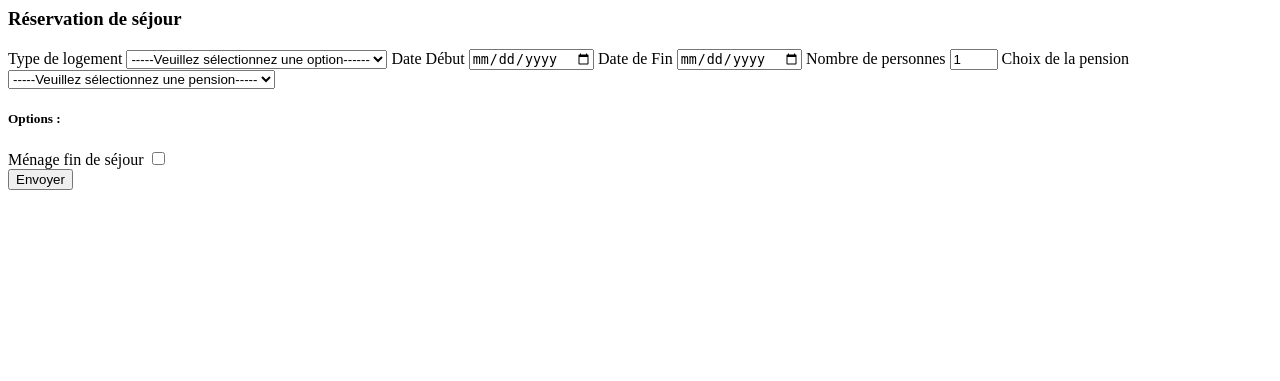
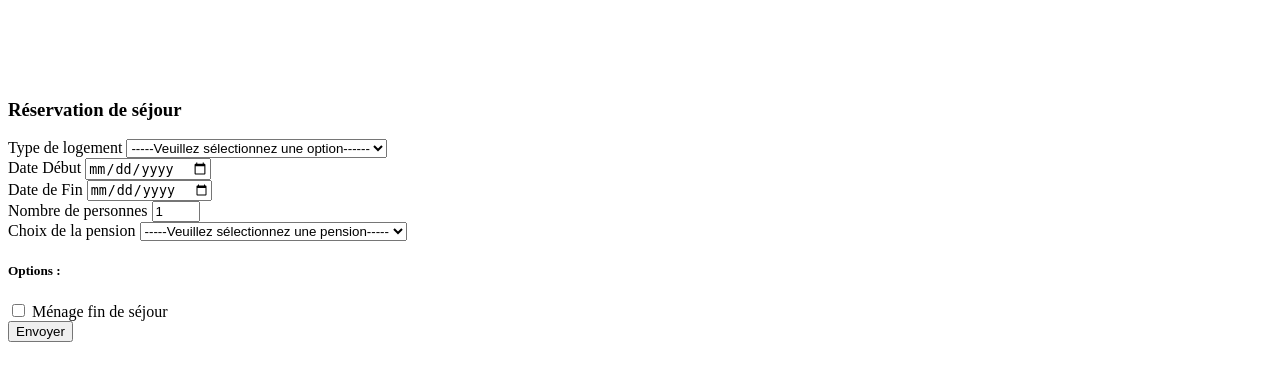
Before and after one commit to DaSilvaRemi/HolidayBookWebSite, a CodeIgniter 4 app: the page made by app/Views/form/book.php in a window 1280 px wide. Shown: the top 381 px of the page. Run offline with PHP 8.4 and a stand-in for CodeIgniter, Linux system fonts and the light colour scheme; the template is opened without the code that fills it, so the values that code supplies are empty; some libraries are stand-ins or nearby versions.

Commit message:
Ajouts Bootstrap

```diff
--- a/app/Controllers/CreateUser.php
+++ b/app/Controllers/CreateUser.php
@@ -22,11 +22,6 @@ class CreateUser extends Controller{
     */
     public function index(){
         helper('form');
-        helper('html');
-
-        echo link_tag('css/nav.css');
-        echo link_tag('css/stylepp.css');
-        echo link_tag('css/form.css');
 
         if (!$this->validate(['nom' => 'required|min_length[3]|max_length[60]',
             'prenom' => 'required|min_length[3]|max_length[60]',
--- a/app/Controllers/PageAdmin.php
+++ b/app/Controllers/PageAdmin.php
@@ -24,14 +24,13 @@ class PageAdmin extends Controller{
     */
     public function index() {
         helper('form');
-        helper('html');
         Session::startSession();
         if(!Session::verifySession() || Session::getSessionData('idUser') != 1){
             return redirect()->to(site_url('PageUser'));
         }
 
         $SiteReservationModel = new \App\Models\SiteReservationModel;
-        echo view('template/header');
+        echo view('template/header', ['iduser' => Session::getSessionData('idUser')]);
         echo view("form/pageadmin",['tabReservation' => $SiteReservationModel->getLesReservations()]);
         echo view('template/footer');
     }
--- a/app/Controllers/PageUser.php
+++ b/app/Controllers/PageUser.php
@@ -24,7 +24,6 @@ class PageUser extends Controller{
     */
     public function index() {
         helper('form');
-        helper('html');
 
         Session::startSession();
         if(!Session::verifySession()){
@@ -35,7 +34,7 @@ class PageUser extends Controller{
         if(!empty($this->request->getPost('idReservation'))){
             $SiteReservationModel->updateisValide($this->request->getPost('idReservation'), "Annuler");
         }
-            echo view('template/header');
+            echo view('template/header', ['iduser' => Session::getSessionData('idUser')]);
             echo view("form/pageuser",['tabReservation' => $SiteReservationModel->getLesReservations()]);
             echo view('template/footer');
     }
--- a/app/Views/form/book.php
+++ b/app/Views/form/book.php
@@ -2,12 +2,14 @@
     <title>Réservation de séjour</title>
 </head>
 <body>
-    <section class="formulaire">
+    <br/><br/><br/><br/>
+    <div class="container">
     <?= form_open('BookForm'); ?>
     <h3>Réservation de séjour</h3>
 
+    <div class="form-group">
     <label for="typelogement">Type de logement</label>
-    <select name="typelogement">
+    <select name="typelogement" class="form-control">
         <option value="">-----Veuillez sélectionnez une option------</option>
         <?php
         if(isset($data)){
@@ -16,36 +18,50 @@
             }
         }
  ?>
+    </select>
+    </div>
 
-    </select>
+    <div class="form-group">
+    <label for="datedebut">Date Début</label>
+    <input type="date" name="datedebut" min="2020-11-07" size="50" step="7" class="form-control"/>
+    </div>
 
-    <label for="datedebut">Date Début</label>
-    <input type="date" name="datedebut" min="2020-11-07" size="50" step="7"/>
+    <div class="form-group">
+    <label for="datefin">Date de Fin</label>
+    <input type="date" name="datefin" min="2020-11-07" size="50" step="7" class="form-control"/>
+    </div>
 
-    <label for="datefin">Date de Fin</label>
-    <input type="date" name="datefin" min="2020-11-07" size="50" step="7"/>
+    <div class="form-group">
+    <label for="nbpersonne">Nombre de personnes</label>
+    <input type="number" name="nbpersonne" min="1" max="4" value="1" size="50"  class="form-control"/>
+    </div>
 
-    <label for="nbpersonne">Nombre de personnes</label>
-    <input type="number" name="nbpersonne" min="1" max="4" value="1" size="50" />
-
+    <div class="form-group">
     <label for="pension">Choix de la pension</label>
-    <select name="pension">
+    <select name="pension" class="form-control">
         <option value="">-----Veuillez sélectionnez une pension-----</option>
         <option value="pensioncomplete">pension complète</option>
         <option value="demipension">demi-pension</option>
     </select>
+    </div>
 
     <h5>Options :</h5>
 
-    <label for="menage">Ménage fin de séjour</label>
-    <input type="checkbox" name="menage" value="menage">
+    <div class="form-check">
+    <label for="menage" class="form-check-label">
+    <input type="checkbox" name="menage" value="menage" class="form-check-input">
+    Ménage fin de séjour</label>
+    </div>
 
+    <div class="form-group">
     <?php if(isset($validation)){
         echo $validation->listErrors();
     }?>
+    </div>
 
-    <div><input type="submit" value="Envoyer" /></div>
+    <input type="submit" value="Envoyer" class="btn btn-success btn-block"/>
     </form>
-    </section>
+    </div>
+    <br/><br/>
 </body>
 </html>
```
Also changed, not shown: app/Controllers/BookForm.php (+4 -9 lines), app/Controllers/Home.php (+7 -1 lines), app/Controllers/ModifyPassword.php (+1 -6 lines), app/Views/template/header.php (+22 -7 lines).
